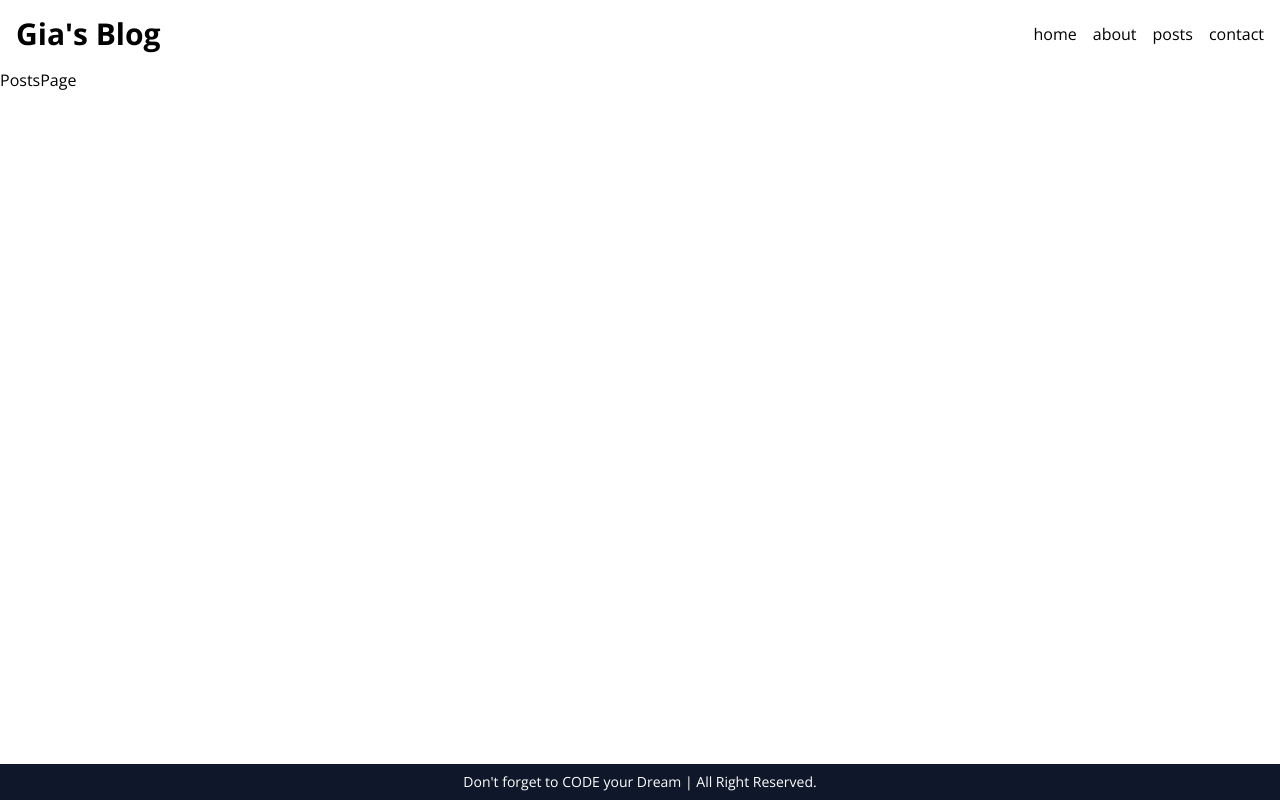
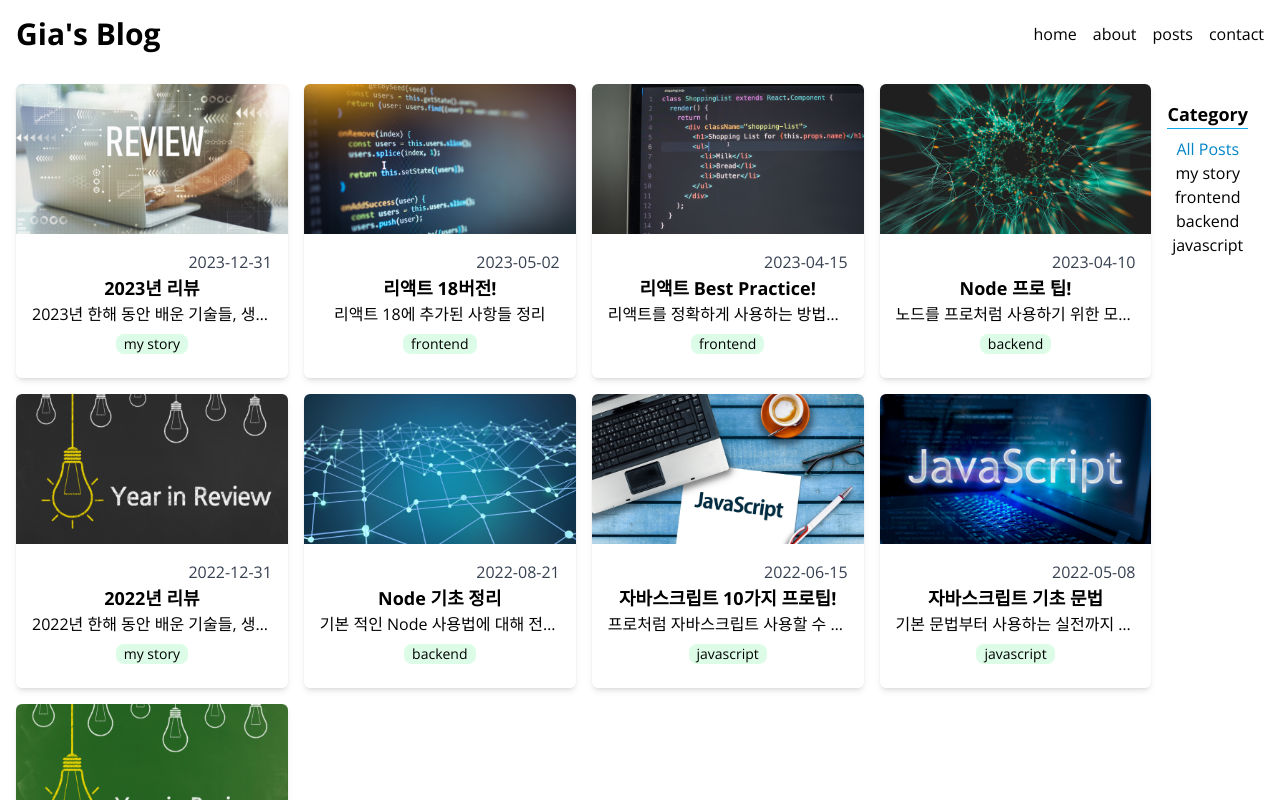
Before and after one commit to gia-world/dreamcoding-blog, a Next.js app: page /posts in a window 1280 px wide. Built offline with nearby package versions, Linux system fonts and the light colour scheme.

Commit message:
카테고리 탭 구현

```diff
--- a/src/app/posts/page.tsx
+++ b/src/app/posts/page.tsx
@@ -1,5 +1,10 @@
+import FilterablePosts from "@/components/FilterablePosts";
+import { getAllPosts } from "@/service/posts";
 import React from "react";
 
-export default function PostsPage() {
-  return <div>PostsPage</div>;
+export default async function PostsPage() {
+  const posts = await getAllPosts();
+  const categories = [...new Set(posts.map((post) => post.category))];
+  // Set 은 중복 허용하지 않음, 고유한 카테고리 아이템이 들어있는 배열이 생성됨
+  return <FilterablePosts posts={posts} categories={categories} />;
 }
--- /dev/null
+++ b/src/components/Categories.tsx
@@ -0,0 +1,32 @@
+// 클라이언트 컴포넌트 모듈 내에서 쓰이는 컴포넌트는 모든게 다 자동으로 클라이언트 컴포넌트로 번들링/간주 되므로, 자식 컴포넌트에서는 별도로 'use client'라고 명시해 주지 않아도 됨
+
+import React from "react";
+
+type Props = {
+  categories: string[];
+  selected: string;
+  onClick: (category: string) => void;
+};
+
+export default function Categories({ categories, selected, onClick }: Props) {
+  return (
+    <section className="p-4 text-center">
+      <h2 className="mb-2 border-b border-sky-500 text-lg font-bold">
+        Category
+      </h2>
+      <ul>
+        {categories.map((category) => (
+          <li
+            className={`cursor-pointer hover:text-sky-500 ${
+              category === selected && "text-sky-600"
+            }`}
+            key={category}
+            onClick={() => onClick(category)}
+          >
+            {category}
+          </li>
+        ))}
+      </ul>
+    </section>
+  );
+}
--- /dev/null
+++ b/src/components/FilterablePosts.tsx
@@ -0,0 +1,42 @@
+"use client";
+
+import { Post } from "@/service/posts";
+import React, { useState } from "react";
+import PostsGrid from "./PostsGrid";
+import Categories from "./Categories";
+
+type Props = {
+  posts: Post[];
+  categories: string[];
+};
+
+const ALL_POSTS = "All Posts";
+export default function FilterablePosts({ posts, categories }: Props) {
+  const [selected, setSelected] = useState(ALL_POSTS);
+  // 하드코딩된 'All Posts'보다 상수 변수 ALL_POSTS 로 만들어서 사용
+
+  const filtered =
+    selected === ALL_POSTS
+      ? posts
+      : posts.filter((post) => post.category === selected);
+
+  return (
+    <section className="m-4 flex">
+      <PostsGrid posts={filtered} />
+      <Categories
+        categories={[ALL_POSTS, ...categories]}
+        selected={selected}
+        onClick={setSelected}
+      />
+    </section>
+  );
+}
+
+/*
+! 카테고리 탭을 만들때
+* 1. searchParams 활용
+    - url에 정보가 포함되서 브라우저 히스토리 관리가 가능 (뒤로가기도 가능)
+    - url 파싱을 위해 추가 코드 작성이 필요
+* 2.  조건부 렌더링 사용
+    - 간단한 구현, 복잡성 감소
+*/
```
